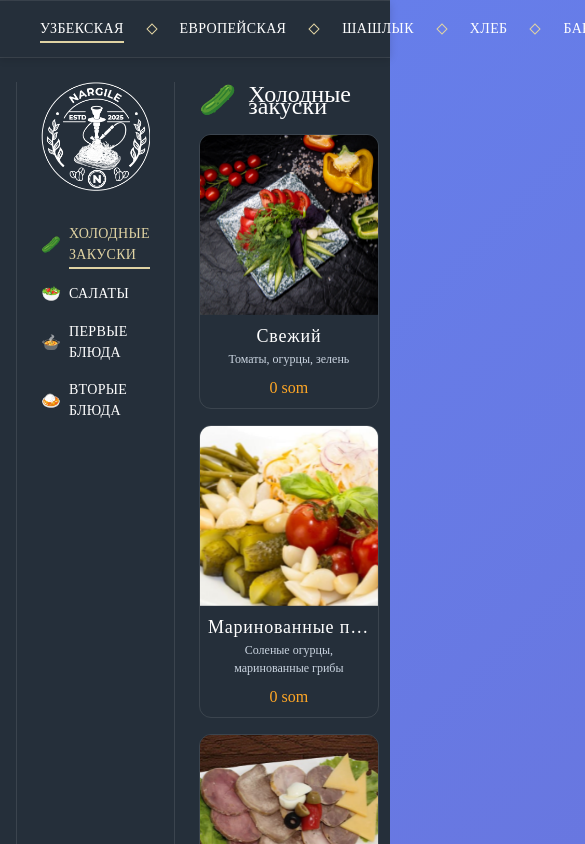
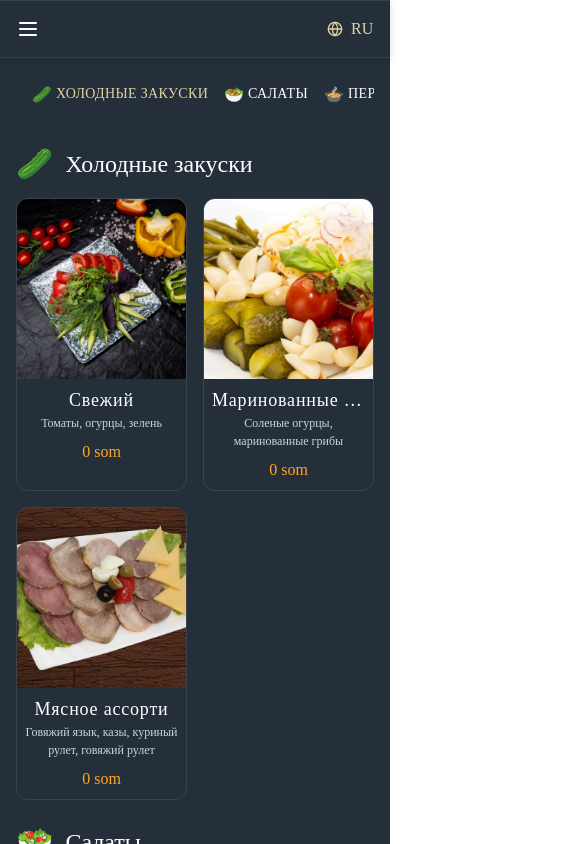
Before and after one commit to JavohirBerdiyev1/restaurant-menu, a Next.js app: page /uzbek in a window 390 px wide. Shown: the top 844 px of the page, 585 px wide, since content can reach past the window. Built offline with nearby package versions, Linux system fonts and the light colour scheme.

Commit message:
feat: add responsive mobile layout

```diff
--- a/components/CatalogSidebar.js
+++ b/components/CatalogSidebar.js
@@ -8,10 +8,32 @@ export default function CategorySidebar({
   onCategoryClick,
   lang,
 }) {
+  return (
+    <>
+      <div className="md:hidden px-4 mb-4 overflow-x-auto">
+        <nav className="flex gap-4">
+          {categories.map((c) => (
+            <button
+              key={c.id}
+              type="button"
+              onClick={() => onCategoryClick(c.id)}
+              className="shrink-0 flex items-center gap-1 text-white"
+            >
+              <span>{c.icon}</span>
+              <span
+                className={`relative font-forum uppercase tracking-wide text-sm
+                  ${activeCat === c.id ? 'text-[#e0d3a3]' : 'hover:text-[#e0d3a3]'}
+                  after:absolute after:left-0 after:-bottom-1 after:h-[2px] after:w-full
+                  ${activeCat === c.id ? 'after:bg-[#e0d3a3]' : 'after:bg-transparent'}`}
+              >
+                {c.name[lang]}
+              </span>
+            </button>
+          ))}
+        </nav>
+      </div>
 
-  return (
-    <aside className="sticky top-20 h-[calc(100vh-80px)] w-60 border-x border-white/10 pl-6 pr-6">
-      {/* ... boshqa kodlar ... */}
+      <aside className="hidden md:block sticky top-20 h-[calc(100vh-80px)] w-60 border-x border-white/10 pl-6 pr-6">
         <div className="mb-8">
           <img src="/logo.png" alt="Logo" className="w-full object-contain" />
         </div>
@@ -39,5 +61,6 @@ export default function CategorySidebar({
           ))}
         </nav>
       </aside>
+    </>
   );
 }
--- a/components/Header.js
+++ b/components/Header.js
@@ -1,6 +1,7 @@
 import Link from "next/link";
-import { Globe } from "lucide-react";
+import { Globe, Menu, X } from "lucide-react";
 import { useTranslation } from "react-i18next";
+import { useState } from "react";
 
 
 const menuCategories = [
@@ -17,18 +18,31 @@ export default function Header({ lang, setLang, currentPage }) {
   const gold = "text-[#e0d3a3]"; // oltin rang
   const grayLine = "bg-white/10"; // chiziq rangi
 
+  const [open, setOpen] = useState(false);
+
   const change = (v) => {
     setLang(v);
     i18n.changeLanguage(v);
+    setOpen(false);
   };
 
 
   return (
     <header className="sticky top-0 z-50 bg-transparent">
       <div className={`h-px w-full ${grayLine}`} />
-      <div className="flex items-center justify-between px-10 gap-8 py-4 bg-base shadow-elev">
-        {/* MENU */}
-        <nav className="flex gap-0">
+      <div className="flex items-center justify-between px-4 md:px-10 gap-4 py-4 bg-base shadow-elev relative">
+        <button
+          className="md:hidden text-white"
+          onClick={() => setOpen((o) => !o)}
+        >
+          {open ? <X className="w-6 h-6" /> : <Menu className="w-6 h-6" />}
+        </button>
+
+        <nav
+          className={`${
+            open ? 'flex' : 'hidden'
+          } md:flex flex-col md:flex-row gap-4 md:gap-0 absolute md:static top-full left-0 w-full md:w-auto bg-base md:bg-transparent p-4 md:p-0 shadow-elev md:shadow-none`}
+        >
           {menuCategories.map((m, idx) => (
             <div key={m.id} className="flex items-center">
               <Link
@@ -37,15 +51,16 @@ export default function Header({ lang, setLang, currentPage }) {
                   ${
                     m.id === currentPage
                       ? gold
-                      : "text-white hover:text-[#e0d3a3]"
+                      : 'text-white hover:text-[#e0d3a3]'
                   }
                   after:absolute after:left-0 after:-bottom-1 after:h-[2px] after:w-full
                   ${
                     m.id === currentPage
-                      ? "after:bg-[#e0d3a3]"
-                      : "after:bg-transparent"
+                      ? 'after:bg-[#e0d3a3]'
+                      : 'after:bg-transparent'
                   }
                 `}
+                onClick={() => setOpen(false)}
               >
                 {m.name[lang]}
               </Link>
@@ -56,8 +71,7 @@ export default function Header({ lang, setLang, currentPage }) {
           ))}
         </nav>
 
-        {/* LANGUAGE SELECT */}
-        <div className="flex items-center gap-2">
+        <div className="flex items-center gap-2 ml-auto md:ml-0">
           <Globe className={`${gold} w-4 h-4`} />
           <select
             value={lang}
--- a/pages/bar.js
+++ b/pages/bar.js
@@ -85,7 +85,7 @@ export default function BarPage() {
   return (
     <div className="min-h-screen bg-base font-sans">
       <Header lang={lang} setLang={changeLang} currentPage="bar" />
-      <div className="flex max-w-7xl mx-auto mt-6 px-4 gap-6">
+      <div className="flex flex-col md:flex-row max-w-7xl mx-auto mt-6 px-4 gap-6">
         <CategorySidebar
           categories={categories}
           activeCat={activeCat}
@@ -120,7 +120,7 @@ export default function BarPage() {
                 {c.name[lang]}
               </h2>
 
-              <div className="grid grid-cols-1 xl:grid-cols-2 gap-x-12 gap-y-6">
+              <div className="grid grid-cols-2 sm:grid-cols-1 xl:grid-cols-2 gap-x-12 gap-y-6">
                 {(barItems[c.id] || []).map((d) => (
                   <div key={d.id} className="flex flex-col">
                     {/* nom va narx */}
--- a/pages/bread.js
+++ b/pages/bread.js
@@ -40,7 +40,7 @@ export default function BreadPage() {
     <div className="min-h-screen bg-base font-sans">
       <Header lang={lang} setLang={i18n.changeLanguage} currentPage="bread" />
 
-      <div className="flex max-w-7xl mx-auto mt-6 px-4 gap-6">
+      <div className="flex flex-col md:flex-row max-w-7xl mx-auto mt-6 px-4 gap-6">
         <CategorySidebar
           categories={categories}
           activeCat={activeCat}
@@ -68,7 +68,7 @@ export default function BreadPage() {
               {categories[0].name[lang]}
             </h2>
 
-            <div className="grid grid-cols-1 xl:grid-cols-2 gap-x-12 gap-y-6">
+            <div className="grid grid-cols-2 sm:grid-cols-1 xl:grid-cols-2 gap-x-12 gap-y-6">
               {breadItems.bread.map((d) => (
                 <div key={d.id} className="flex flex-col">
                   <div className="flex items-baseline mb-1 text-[#E0E0E0]">
--- a/pages/european.js
+++ b/pages/european.js
@@ -65,7 +65,7 @@ export default function EuropeanPage() {
     <div className="min-h-screen bg-base font-sans">
       <Header lang={lang} setLang={changeLang} currentPage="european" />
 
-      <div className="flex max-w-7xl mx-auto mt-6 px-4 gap-6">
+      <div className="flex flex-col md:flex-row max-w-7xl mx-auto mt-6 px-4 gap-6">
         <CategorySidebar
           categories={categories}
           activeCat={activeCat}
@@ -91,7 +91,7 @@ export default function EuropeanPage() {
                 {c.name[lang]}
               </h2>
 
-              <div className="grid grid-cols-[repeat(auto-fill,minmax(180px,1fr))] gap-4">
+              <div className="grid grid-cols-2 md:grid-cols-[repeat(auto-fill,minmax(180px,1fr))] gap-4">
                 {(europeanDishes[c.id] || []).map((d) => {
                   const isFav = favs.includes(d.id);
                   return (
--- a/pages/hookah.js
+++ b/pages/hookah.js
@@ -38,7 +38,7 @@ export default function HookahPage() {
     <div className="min-h-screen bg-base font-sans">
       <Header lang={lang} setLang={i18n.changeLanguage} currentPage="hookah" />
 
-      <div className="flex max-w-7xl mx-auto mt-6 px-4 gap-6">
+      <div className="flex flex-col md:flex-row max-w-7xl mx-auto mt-6 px-4 gap-6">
         <CategorySidebar
           categories={categories}
           activeCat={activeCat}
@@ -66,7 +66,7 @@ export default function HookahPage() {
               {categories[0].name[lang]}
             </h2>
 
-            <div className="grid grid-cols-1 xl:grid-cols-2 gap-x-12 gap-y-6">
+            <div className="grid grid-cols-2 sm:grid-cols-1 xl:grid-cols-2 gap-x-12 gap-y-6">
               {hookahItems.hookah.map((d) => (
                 <div key={d.id} className="flex flex-col">
                   <div className="flex items-baseline mb-1 text-[#E0E0E0]">
--- a/pages/shashlik.js
+++ b/pages/shashlik.js
@@ -43,7 +43,7 @@ export default function ShashlikPage() {
   return (
     <div className="min-h-screen bg-base font-sans">
       <Header lang={lang} setLang={i18n.changeLanguage} currentPage="shashlik" />
-      <div className="flex max-w-7xl mx-auto mt-6 px-4 gap-6">
+      <div className="flex flex-col md:flex-row max-w-7xl mx-auto mt-6 px-4 gap-6">
         <CategorySidebar
           categories={categories}
           activeCat={activeCat}
@@ -71,7 +71,7 @@ export default function ShashlikPage() {
               {categories[0].name[lang]}
             </h2>
 
-            <div className="grid grid-cols-1 xl:grid-cols-2 gap-x-12 gap-y-6">
+            <div className="grid grid-cols-2 sm:grid-cols-1 xl:grid-cols-2 gap-x-12 gap-y-6">
               {shashlikItems.shashlik.map((d) => (
                 <div key={d.id} className="flex flex-col">
                   <div className="flex items-baseline mb-1 text-[#E0E0E0]">
--- a/pages/uzbek.js
+++ b/pages/uzbek.js
@@ -77,7 +77,7 @@ export default function UzbekPage() {
       <Header lang={lang} setLang={changeLang} currentPage="uzbek" />
 
       {/* BODY */}
-      <div className="flex max-w-7xl mx-auto mt-6 px-4 gap-6">
+      <div className="flex flex-col md:flex-row max-w-7xl mx-auto mt-6 px-4 gap-6">
         <CategorySidebar
           categories={categories}
           activeCat={activeCat}
@@ -101,7 +101,7 @@ export default function UzbekPage() {
                 {c.name[lang]}
               </h2>
 
-              <div className="grid grid-cols-[repeat(auto-fill,minmax(180px,1fr))] gap-4">
+              <div className="grid grid-cols-2 md:grid-cols-[repeat(auto-fill,minmax(180px,1fr))] gap-4">
                 {(uzbekDishes[c.id] || []).map((d) => {
                   const isFav = favs.includes(d.id)
                   return (
```
Lines whose indentation alone changed are shown as unchanged.
